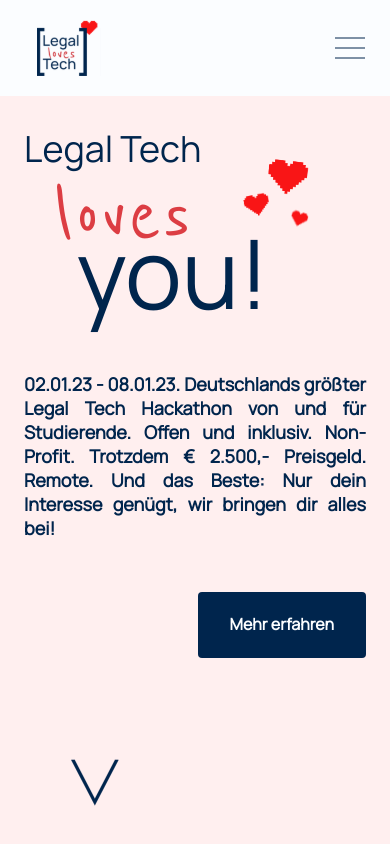
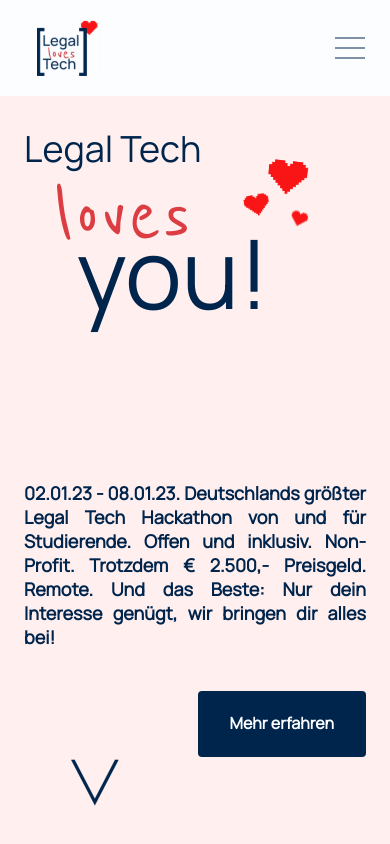
Before and after one commit to tiehm/hackathon-website, a React (Create React App) app: page / in a window 390 px wide. Shown: the top 844 px of the page. Built offline with nearby package versions, Linux system fonts and the light colour scheme.

Commit message:
first tried attempt to introduce vh % based positioning of info page content

```diff
--- a/src/components/info/Greeting.tsx
+++ b/src/components/info/Greeting.tsx
@@ -4,7 +4,7 @@ import './Greeting.css'
 export class Greeting extends React.Component {
 
     render () {
-        return <div className="text-left relative mb-10 mt-[5%] md:mt-5 lg:mt-10 wd-10/12 xs:w-10/12 lxs:w-8/12 sm:w-7/12 md:w-8/12 lg:w-7/12 xl:w-1/2 2xl:w-5/12">
+        return <div className="text-left relative mb-10 700-h:mt-0 mt-[5%] md:mt-5 lg:mt-10 wd-10/12 xs:w-10/12 lxs:w-8/12 sm:w-7/12 md:w-8/12 lg:w-7/12 xl:w-1/2 2xl:w-5/12">
 
             {/* the container div is just used for placing the hearts on the
              background, without if it's nearly impossible to have a
@@ -19,11 +19,11 @@ export class Greeting extends React.Component {
                     Legal Tech
                 </div>
 
-                <div className="leading-none font-pen font-medium text-red-10 text-center -ml-12 text-8xl lg:text-8xl xl:text-10xl">
+                <div className="700-h:-mt-2 leading-none font-pen font-medium text-red-10 text-center -ml-12 text-8xl lg:text-8xl xl:text-10xl">
                     loves
                 </div>
 
-                <div className="leading-4 relative text-8xl font-medium text-blue-12 text-right tabletL:pr-10 lg:text-10xl">
+                <div className="700-h:-mt-2 leading-4 relative text-8xl font-medium text-blue-12 text-right tabletL:pr-10 lg:text-10xl">
                     you!
                 </div>
 
--- a/src/components/info/ShortInfo.tsx
+++ b/src/components/info/ShortInfo.tsx
@@ -4,13 +4,13 @@ import { CustomLink } from '../navigation/CustomLink';
 export class ShortInfo extends React.Component {
 
     render () {
-        return <div className="font-semi-bold mt-[15%] md:mt-10 md:text-head-m md:font-regular md:ml-auto tabletL:w-9/12 lg:w-8/12 lg:text-head-m 2xl:text-head-l">
+        return <div className="font-semi-bold absolute right-6 left-6 700-h:top-[52%] 700-h:mt-0 mt-[15%] lxs:relative lxs:right-0 lxs:top-0 lxs:left-0 top-1/2 md:mt-10 md:text-head-m md:font-regular md:ml-auto tabletL:w-9/12 lg:w-8/12 lg:text-head-m 2xl:text-head-l">
 
-            <div className="mb-4 text-justify text-blue-12 text-text-l lg:text-3xl lg:mt-10">
+            <div className="mb-4 text-justify text-blue-12 text-text-l md:text-2xl lg:text-3xl lg:mt-10">
                 02.01.23 - 08.01.23. Deutschlands größter Legal Tech Hackathon von und für Studierende. Offen und inklusiv. Non-Profit. Trotzdem € 2.500,- Preisgeld. Remote. Und das Beste: Nur dein Interesse genügt, wir bringen dir alles bei!
             </div>
 
-            <CustomLink to="/event" className="bg-blue-12 text-blue-1 rounded text-center px-8 py-5 mt-[15%] md:mt-0 lg:mt-14 ml-auto w-fit block cursor-pointer md:px-12 md:py-8 md:text-head-m" >
+            <CustomLink to="/event" className="absolute 700-h:-bottom-[40%] -bottom-[50%] right-0 lxs:relative bg-blue-12 text-blue-1 rounded text-center px-8 py-5 mt-[15%] md:mt-0 lg:mt-14 ml-auto w-fit block cursor-pointer md:px-12 md:py-8 md:text-head-m" >
                 Mehr erfahren
             </CustomLink>
 
--- a/tailwind.config.js
+++ b/tailwind.config.js
@@ -8,6 +8,7 @@ module.exports = {
     screens: {
       'xs': '372px',
       'lxs': '480px',
+      '700-h': {'raw': '(max-height: 700px)'},
       'iPhoneXS': {'raw': '(max-height: 745px)'},
       'tabletL': '810px',
       ...defaultTheme.screens,
```
